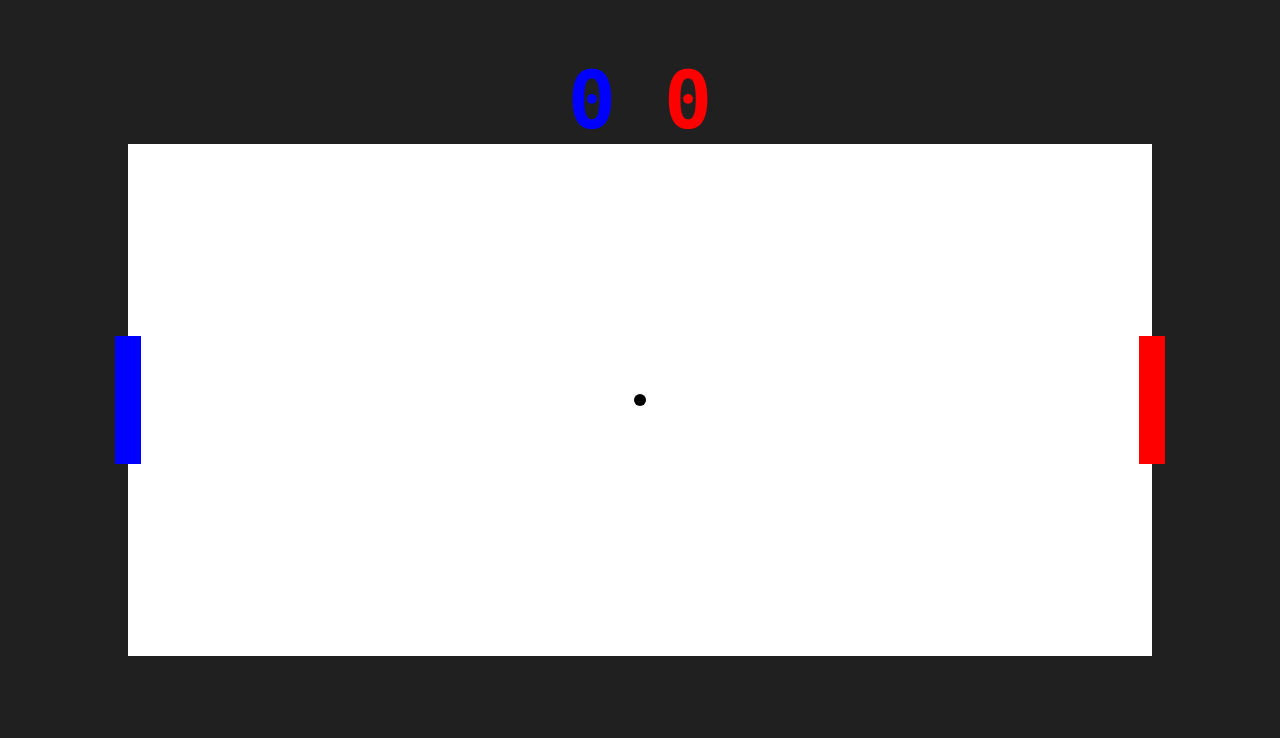
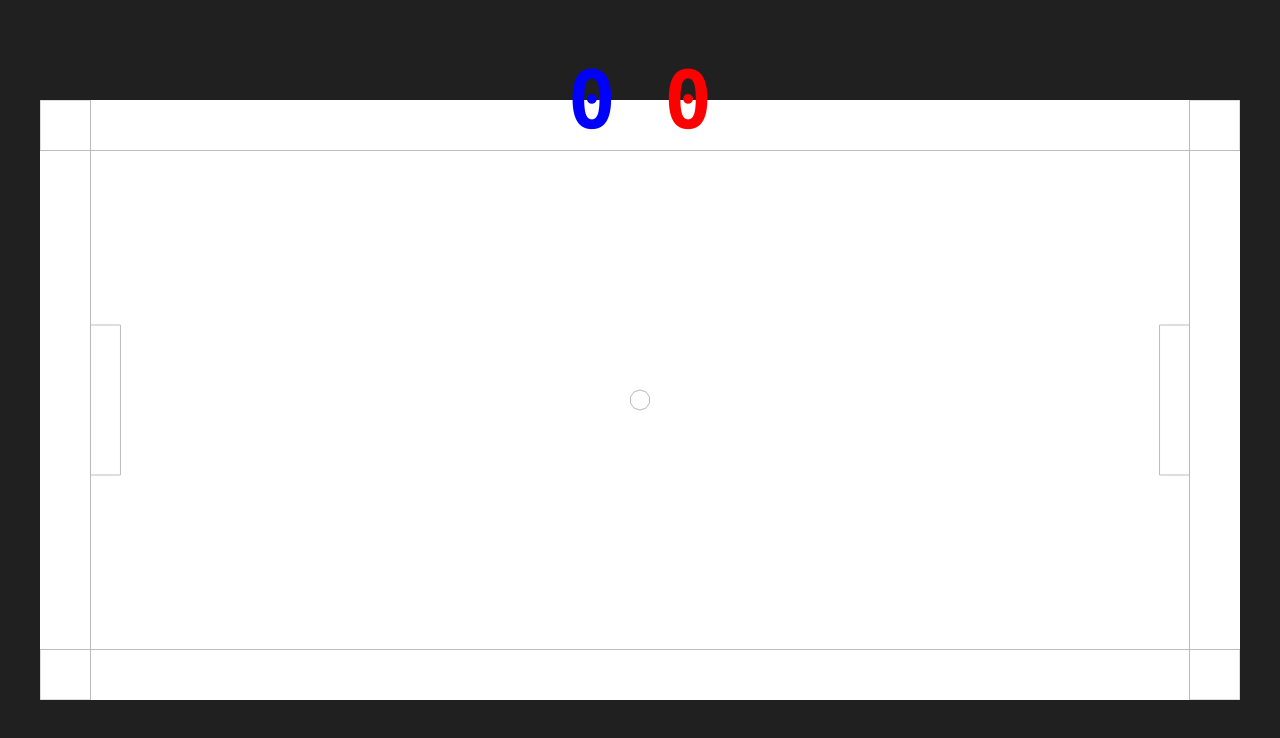
Before and after one commit to Split-Diamond-Labs/Plong, a plain HTML site: page index.html in a window 1280 px wide. Drawn offline with Linux system fonts and the light colour scheme.

Commit message:
v1.0,2
Made the game unplayable - THIS IS AN INTENDED FEATURE

```diff
--- a/index.html
+++ b/index.html
@@ -9,15 +9,11 @@
     <h1><span class="score1">0</span> <span class="score2">0</span></h1>
     <div class="body-container">
         <div class="board-container">
-            <div class="wall"></div>
-            <div class="paddle player-1"></div>
-            <div class="paddle player-2"></div>
-            <div class="ball"></div>
         </div>
     </div>
     <script src="./scripts/matter.js"></script>
+    <script src="./scripts/wall/wall.js"></script>
     <script src="./scripts/paddle/paddle.js"></script>
-    <script src="./scripts/wall/wall.js"></script>
     <script src="./scripts/ball/ball.js"></script>
 </body>
 
--- a/scripts/ball/ball.js
+++ b/scripts/ball/ball.js
@@ -1,144 +1,39 @@
-let ball = {
-    x: 40,
-    y: 20,
-    xDir: 0,
-    yDir: 0,
-    mass: 0,
-    lastHit: 0
-};
+var Engine = Matter.Engine,
+    Render = Matter.Render,
+    Runner = Matter.Runner,
+    Bodies = Matter.Bodies,
+    Composite = Matter.Composite;
 
-let score = {
-    player1: 0,
-    player2: 0
-};
+// let ball = {
+//     lastHit: 0
+// };
 
-function updateBall() {
+// let score = {
+//     player1: 0,
+//     player2: 0
+// };
 
-    // Speed
-    ball.x += ball.xDir;
-    ball.y += ball.yDir;
-
-    // Friction
-    ball.xDir -= ball.xDir * 0.005 * ball.mass;
-    ball.yDir -= ball.yDir * 0.005 * ball.mass;
-
-    // Boundary
-    if (ball.x < 0.5 || ball.x > 79.5) {
-        let isScore = false;
-        if (ball.lastHit == 1 && ball.x > 79.5) {
-            ball.lastHit = 0;
-            score.player1++;
-            ball.xDir = 0;
-            ball.yDir = 0;
-            ball.x = 40;
-            ball.y = 20;
-            paddle1.x = 1;
-            isScore = true;
-        } else if (ball.lastHit == 2 && ball.x < 0.5) {
-            ball.xDir = 0;
-            ball.yDir = 0;
-            ball.x = 40;
-            ball.y = 20;
-            ball.lastHit = 0;
-            score.player2++;
-            paddle2.x = 79;
-            isScore = true;
-        }
-
-        ball.xDir = -ball.xDir;
-        if (!isScore) ball.x = ball.xDir > 0 ? 0.5 : 79.5;
+// function updateBall() {
+//     if (ball.x < 0.5 || ball.x > 79.5) {
+//         let isScore = false;
+//         if (ball.lastHit == 1 && ball.x > 79.5) {
+//             ball.lastHit = 0;
+//             score.player1++;
+//             isScore = true;
+//         } else if (ball.lastHit == 2 && ball.x < 0.5) {
+//             ball.lastHit = 0;
+//             score.player2++;
+//             isScore = true;
+//         }
 
 
-    }
-    if (ball.y < 0.5 || ball.y > 39.5) ball.yDir = -ball.yDir;
+//     }
 
-    // Paddle-on-paddle collision
+//     document.querySelector(".score1").innerHTML = score.player1;
+//     document.querySelector(".score2").innerHTML = score.player2;
 
-    paddle1.ballCollision.x = ball.x - paddle1.x;
-    paddle1.ballCollision.y = ball.y - paddle1.y;
+//     // Player 1 Controls
 
-    paddle2.ballCollision.x = ball.x - paddle2.x;
-    paddle2.ballCollision.y = ball.y - paddle2.y;
+// }
 
-    // If ball hits paddle, bounce
-
-    // Paddle1 left
-    let collisionX = false;
-    if (paddle1.ballCollision.x > -1 && paddle1.ballCollision.x < 0 && paddle1.ballCollision.y > -5.5 && paddle1.ballCollision.y < 5.5) {
-        ball.xDir = (paddle1.xDir - ball.xDir);
-        ball.x += paddle1.xDir;
-        collisionX = true;
-        ball.lastHit = 1;
-    }
-
-    if (paddle1.ballCollision.x < 1 && paddle1.ballCollision.x > 0 && paddle1.ballCollision.y < 5.5 && paddle1.ballCollision.y > -5.5) {
-        ball.xDir = (paddle1.xDir - ball.xDir);
-        ball.x += paddle1.xDir;
-        collisionX = true;
-        ball.lastHit = 1;
-    }
-
-    if (!collisionX) {
-        if (paddle1.ballCollision.x < 1.5 && paddle1.ballCollision.x > -1.5 && paddle1.ballCollision.y < 5 && paddle1.ballCollision.y > 0) {
-            ball.yDir = (paddle1.yDir - ball.yDir);
-            ball.y += paddle1.yDir;
-            ball.lastHit = 1;
-        }
-        if (paddle1.ballCollision.x < 1.5 && paddle1.ballCollision.x > -1.5 && paddle1.ballCollision.y > -5 && paddle1.ballCollision.y < 0) {
-            ball.yDir = (paddle1.yDir - ball.yDir);
-            ball.y += paddle1.yDir;
-            ball.lastHit = 1;
-        }
-    }
-
-    collisionX = false;
-
-    if (paddle2.ballCollision.x > -1 && paddle2.ballCollision.x < 0 && paddle2.ballCollision.y > -5.5 && paddle2.ballCollision.y < 5.5) {
-        ball.xDir = (paddle2.xDir - ball.xDir);
-        ball.x += paddle2.xDir;
-        collisionX = true;
-        ball.lastHit = 2;
-    }
-
-    if (paddle2.ballCollision.x < 1 && paddle2.ballCollision.x > 0 && paddle2.ballCollision.y < 5.5 && paddle2.ballCollision.y > -5.5) {
-        ball.xDir = (paddle2.xDir - ball.xDir);
-        ball.x += paddle2.xDir;
-        collisionX = true;
-        ball.lastHit = 2;
-    }
-
-    if (!collisionX) {
-        if (paddle2.ballCollision.x < 1.5 && paddle2.ballCollision.x > -1.5 && paddle2.ballCollision.y < 5 && paddle2.ballCollision.y > 0) {
-            ball.yDir = (paddle2.yDir - ball.yDir);
-            ball.y += paddle2.yDir;
-            ball.lastHit = 2;
-        }
-        if (paddle2.ballCollision.x < 1.5 && paddle2.ballCollision.x > -1.5 && paddle2.ballCollision.y > -5 && paddle2.ballCollision.y < 0) {
-            ball.yDir = (paddle2.yDir - ball.yDir);
-            ball.y += paddle2.yDir;
-            ball.lastHit = 2;
-        }
-    }
-
-    // Update HTML
-    document.querySelector(".ball").style.left = (ball.x - 0.5) + "vw";
-    document.querySelector(".ball").style.top = (ball.y - 0.5) + "vw";
-    switch (ball.lastHit) {
-        case 1:
-            document.querySelector(".ball").style.backgroundColor = "red";
-            break;
-        case 2:
-            document.querySelector(".ball").style.backgroundColor = "blue";
-            break;
-        default:
-            document.querySelector(".ball").style.backgroundColor = "black";
-            break;
-    }
-    document.querySelector(".score1").innerHTML = score.player1;
-    document.querySelector(".score2").innerHTML = score.player2;
-
-    // Player 1 Controls
-
-}
-
-setInterval(updateBall, 1000 / 60); // 60Hz
+// setInterval(updateBall, 1000 / 60); // 60Hz
--- a/scripts/paddle/paddle.js
+++ b/scripts/paddle/paddle.js
@@ -1,34 +1,19 @@
-const paddleAcceleration = 0.05;
+var Engine = Matter.Engine,
+    Render = Matter.Render,
+    Runner = Matter.Runner,
+    Body = Matter.Body,
+    Bodies = Matter.Bodies,
+    Composite = Matter.Composite;
 
-let paddle1 = {
-    x: 0,
-    y: 20,
-    xDir: 0,
-    yDir: 0,
-    mass: 10,
-    ballCollision: {
-        x: 0,
-        y: 0
-    }
-}
-
-let paddle2 = {
-    x: 80,
-    y: 20,
-    xDir: 0,
-    yDir: 0,
-    mass: 10,
-    ballCollision: {
-        x: 0,
-        y: 0
-    }
-}
+const paddleAcceleration = 0.005;
 
 let keysPressed = {
     KeyW: false,
     KeyS: false,
     KeyA: false,
     KeyD: false,
+    KeyQ: false,
+    KeyE: false,
     ArrowUp: false,
     ArrowDown: false,
     ArrowLeft: false,
@@ -36,63 +21,31 @@ let keysPressed = {
 }
 
 function updatePaddle() {
-    // Speed
-    paddle1.x += paddle1.xDir;
-    paddle1.y += paddle1.yDir;
-    paddle2.x += paddle2.xDir;
-    paddle2.y += paddle2.yDir;
-
-    // Friction
-    paddle1.xDir -= paddle1.xDir * 0.005 * paddle1.mass;
-    paddle1.yDir -= paddle1.yDir * 0.005 * paddle1.mass;
-    paddle2.xDir -= paddle2.xDir * 0.005 * paddle2.mass;
-    paddle2.yDir -= paddle2.yDir * 0.005 * paddle2.mass;
-
-    // Boundary
-    if (paddle1.x < 1 || paddle1.x > 79) paddle1.xDir = -paddle1.xDir;
-    if (paddle2.x < 1 || paddle2.x > 79) paddle2.xDir = -paddle2.xDir;
-    if (paddle1.y < 5 || paddle1.y > 35) paddle1.yDir = -paddle1.yDir;
-    if (paddle2.y < 5 || paddle2.y > 35) paddle2.yDir = -paddle2.yDir;
-
-    // Paddle-on-paddle collision
-    if (Math.abs(paddle1.y - paddle2.y) < 10 && Math.abs(paddle1.x - paddle2.x) < 2) {
-        tempDir = paddle1.xDir;
-        paddle1.xDir = paddle2.xDir;
-        paddle2.xDir = tempDir;
-        tempDir = paddle1.yDir;
-        paddle1.yDir = paddle2.yDir;
-        paddle2.yDir = tempDir;
-    }
-
-    // Update HTML
-    document.querySelector(".player-1").style.left = (paddle1.x - 1) + "vw";
-    document.querySelector(".player-1").style.top = (paddle1.y - 5) + "vw";
-    document.querySelector(".player-2").style.left = (paddle2.x - 1) + "vw";
-    document.querySelector(".player-2").style.top = (paddle2.y - 5) + "vw";
 
     // Player 1 Controls
-    keysPressed["ArrowLeft"] ? paddle2.xDir += -paddleAcceleration : (() => {})();
-    keysPressed["ArrowRight"] ? paddle2.xDir += paddleAcceleration : (() => {})();
-    keysPressed["ArrowUp"] ? paddle2.yDir += -paddleAcceleration : (() => {})();
-    keysPressed["ArrowDown"] ? paddle2.yDir += paddleAcceleration : (() => {})();
+    keysPressed["ArrowLeft"] ? Body.applyForce(paddle2, paddle2.position, {x: -paddleAcceleration, y: 0}) : (() => {})();
+    keysPressed["ArrowRight"] ? Body.applyForce(paddle2, paddle2.position, {x: +paddleAcceleration, y: 0}) : (() => {})();
+    keysPressed["ArrowUp"] ? Body.applyForce(paddle2, paddle2.position, {y: -paddleAcceleration, x: 0}) : (() => {})();
+    keysPressed["ArrowDown"] ? Body.applyForce(paddle2, paddle2.position, {y: +paddleAcceleration, x: 0}) : (() => {})();
 
     // Player 2 Controls
-    keysPressed["KeyA"] ? paddle1.xDir += -paddleAcceleration : (() => {})();
-    keysPressed["KeyD"] ? paddle1.xDir += paddleAcceleration : (() => {})();
-    keysPressed["KeyW"] ? paddle1.yDir += -paddleAcceleration : (() => {})();
-    keysPressed["KeyS"] ? paddle1.yDir += paddleAcceleration : (() => {})();
+    keysPressed["KeyA"] ? Body.applyForce(paddle1, paddle1.position, {x: -paddleAcceleration, y: 0}) : (() => {})();
+    keysPressed["KeyD"] ? Body.applyForce(paddle1, paddle1.position, {x: +paddleAcceleration, y: 0}) : (() => {})();
+    keysPressed["KeyW"] ? Body.applyForce(paddle1, paddle1.position, {y: -paddleAcceleration, x: 0}) : (() => {})();
+    keysPressed["KeyS"] ? Body.applyForce(paddle1, paddle1.position, {y: +paddleAcceleration, x: 0}) : (() => {})();
+    keysPressed["KeyC"] ? Body.setAngularVelocity(paddle1, -paddleAcceleration * 20) : keysPressed["KeyV"] ? Body.setAngularVelocity(paddle1, +paddleAcceleration * 20) : Body.setAngularVelocity(paddle1, 0);
 }
 
 setInterval(updatePaddle, 1000 / 60); // 60Hz
 
 document.addEventListener("keydown", function(event) {
-    if (event.code == "ArrowUp" || event.code == "ArrowDown" || event.code == "ArrowLeft" || event.code == "ArrowRight" || event.code == "KeyW" || event.code == "KeyS" || event.code == "KeyA" || event.code == "KeyD") {
+    if (event.code == "ArrowUp" || event.code == "ArrowDown" || event.code == "ArrowLeft" || event.code == "ArrowRight" || event.code == "KeyW" || event.code == "KeyS" || event.code == "KeyA" || event.code == "KeyD" || event.code == "KeyC" || event.code == "KeyV") {
         keysPressed[event.code] = true;
     }
 });
 
 document.addEventListener("keyup", function(event) {
-    if (event.code == "ArrowUp" || event.code == "ArrowDown" || event.code == "ArrowLeft" || event.code == "ArrowRight" || event.code == "KeyW" || event.code == "KeyS" || event.code == "KeyA" || event.code == "KeyD") {
+    if (event.code == "ArrowUp" || event.code == "ArrowDown" || event.code == "ArrowLeft" || event.code == "ArrowRight" || event.code == "KeyW" || event.code == "KeyS" || event.code == "KeyA" || event.code == "KeyD" || event.code == "KeyC" || event.code == "KeyV") {
         keysPressed[event.code] = false;
     }
 });
--- a/scripts/wall/wall.js
+++ b/scripts/wall/wall.js
@@ -1,30 +1,68 @@
-// var Engine = Matter.Engine,
-//     Render = Matter.Render,
-//     Runner = Matter.Runner,
-//     Bodies = Matter.Bodies,
-//     Composite = Matter.Composite;
+var Engine = Matter.Engine,
+    Render = Matter.Render,
+    Runner = Matter.Runner,
+    Bodies = Matter.Bodies,
+    Composite = Matter.Composite;
 
-// // create an engine
-// var engine = Engine.create();
+// create an engine
+var engine = Engine.create({
+    gravity: {
+            y: 0,
+            x: 0,
+            scale: 0
+        },
 
-// // create a renderer
-// var render = Render.create({
-//     element: document.querySelector(".board-container"),
-//     engine: engine
-// });
 
-// var boxA = Bodies.rectangle(400, 200, 80, 80);
-// var boxB = Bodies.rectangle(450, 50, 80, 80);
-// var ground = Bodies.rectangle(400, 610, 810, 60, { isStatic: true });
+});
 
-// // add all of the bodies to the world
-// Composite.add(engine.world, [boxA, boxB, ground]);
+// create a renderer
+var render = Render.create({
+    element: document.querySelector(".board-container"),
+    engine: engine,
+    options: {
+        width: 1200,
+        height: 600,
+        pixelRatio: 1,
+        background: '#ffffff',
+        wireframeBackground: '#ffffff',
+        hasBounds: false,
+        enabled: true,
+        wireframes: true,
+        showSleeping: true,
+        showDebug: false,
+        showBroadphase: false,
+        showBounds: false,
+        showVelocity: false,
+        showCollisions: false,
+        showSeparations: false,
+        showAxes: false,
+        showPositions: false,
+        showAngleIndicator: false,
+        showIds: false,
+        showShadows: false,
+        showVertexNumbers: false,
+        showConvexHulls: false,
+        showInternalEdges: false,
+        showMousePosition: false
+    }
+});
 
-// // run the renderer
-// Render.run(render);
+var paddle1 = Bodies.rectangle(16, 300, 30, 150);
+var paddle2 = Bodies.rectangle(1184, 300, 30, 150);
+var wallDown = Bodies.rectangle(600, 599.5, 1200, 100, { isStatic: true });
+var wallUp = Bodies.rectangle(600, 0.5, 1200, 100, { isStatic: true });
+var wallLeft = Bodies.rectangle(0.5, 300, 100, 600, { isStatic: true });
+var wallRight = Bodies.rectangle(1199.5, 300, 100, 600, { isStatic: true });
+var ball = Bodies.circle(600, 300, 10);
 
-// // create runner
-// var runner = Runner.create();
+// add all of the bodies to the world
+Composite.add(engine.world, [paddle1, paddle2, wallDown, wallUp, wallLeft, wallRight, ball]);
 
-// // run the engine
-// Runner.run(runner, engine);
+// run the renderer
+Render.run(render);
+
+// create runner
+var runner = Runner.create();
+
+// run the engine
+Runner.run(runner, engine);
--- a/style.css
+++ b/style.css
@@ -3,7 +3,7 @@
         background-color: #202020;
     }
 
-    .board-container {
+    /*.board-container {
         width: 80vw;
         height: 40vw;
         background-color: white;
@@ -37,7 +37,7 @@
         top: 19.5vw;
         left: 39.5vw;
         border-radius: 50%;
-    }
+    }*/
 
     h1 {
         font-size: 10vh;
@@ -56,3 +56,7 @@
     .score2 {
         color: #ff0000;
     }
+
+    canvas {
+        margin: calc(50vh - 300px) calc(50vw - 600px);
+    }
```
